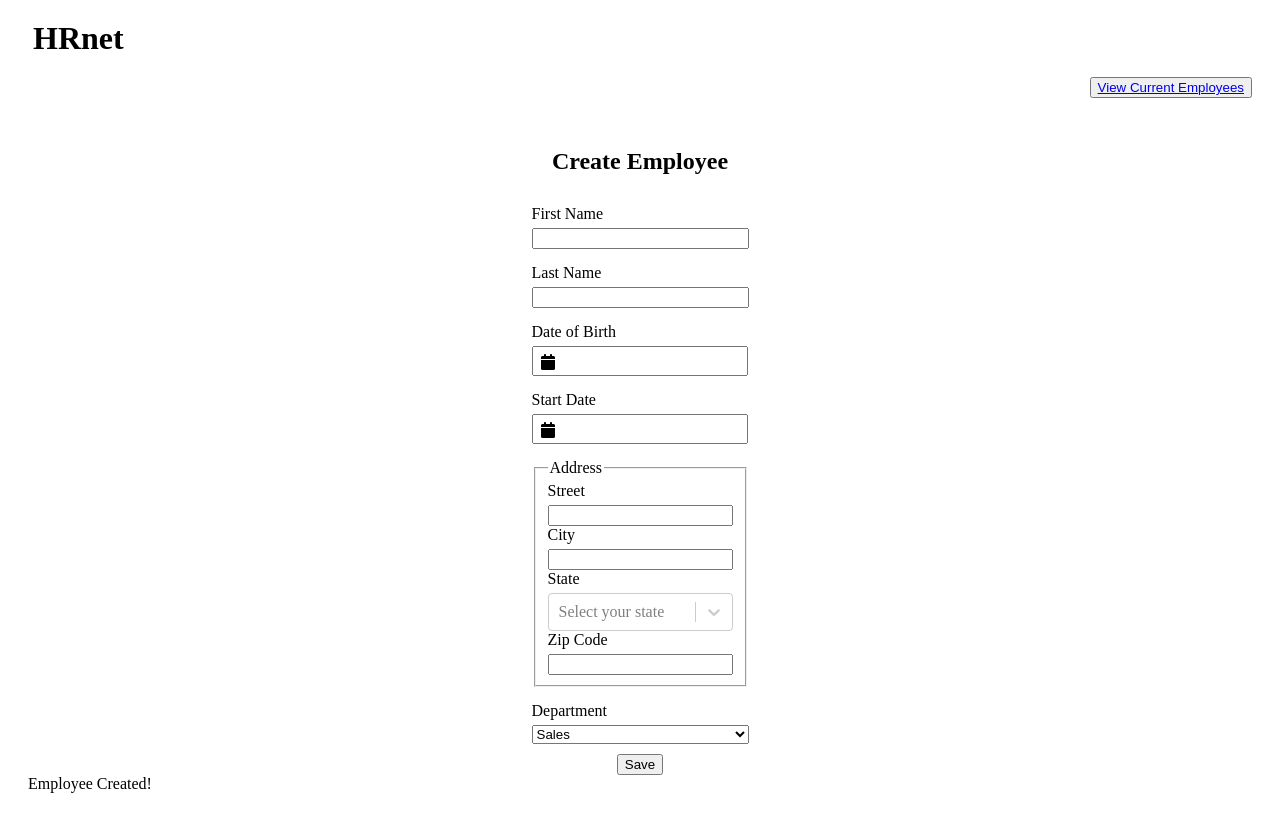
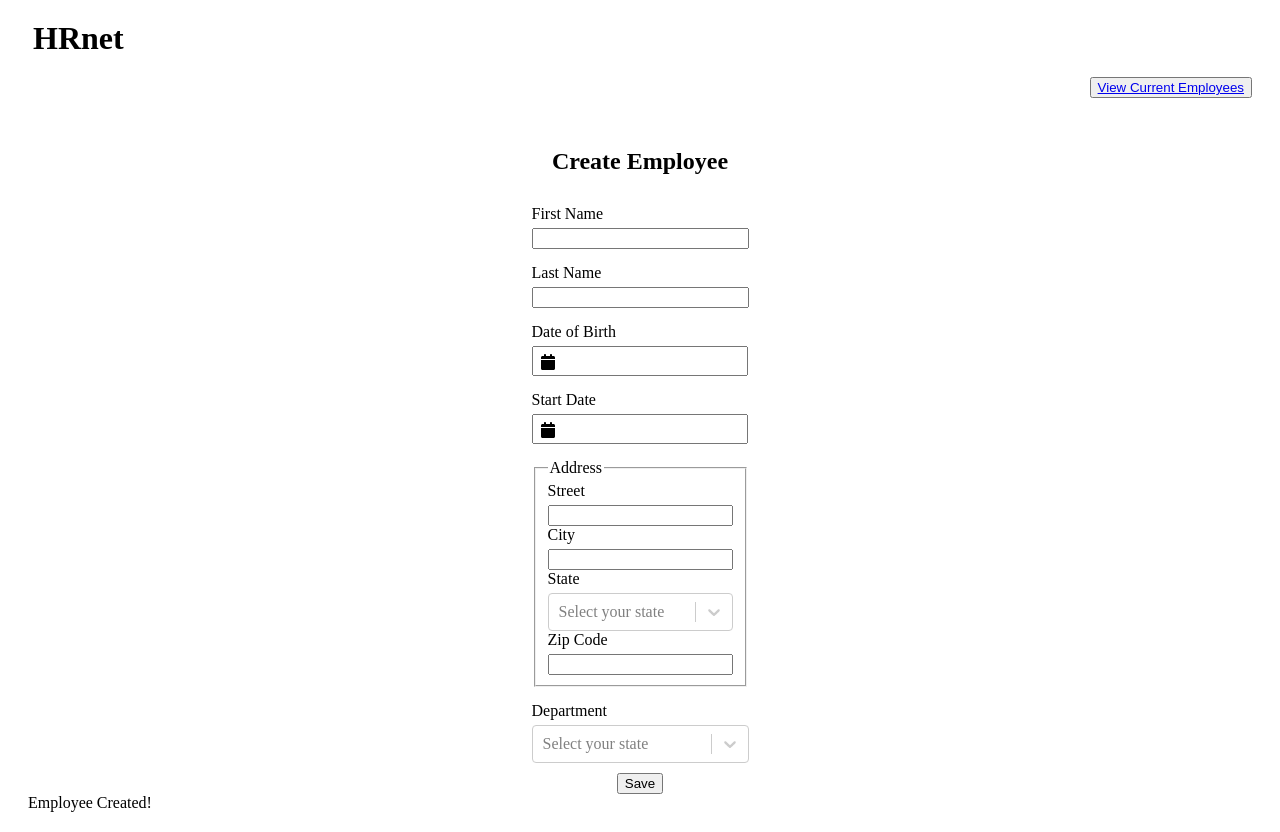
Before and after one commit to nassmim/oc-wealthHealth, a React (Vite) app: page / in a window 1280 px wide. Built offline with nearby package versions, Linux system fonts and the light colour scheme.

Commit message:
feature: custom select dropdown added for company department selection

```diff
--- a/src/features/CreateEmployee/CreateEmployeeForm.tsx
+++ b/src/features/CreateEmployee/CreateEmployeeForm.tsx
@@ -140,7 +140,7 @@ const CreateEmployeeForm = () => {
                   <label htmlFor="zip-code">Zip Code</label>
                   <input
                     id="zip-code"
-                    type="number"
+                    type="text"
                     {...register('address.zipcode')}
                   />
                   {errors.address?.zipcode && (
@@ -151,16 +151,18 @@ const CreateEmployeeForm = () => {
 
               <FieldStyled>
                 <label htmlFor="department">Department</label>
-                <select id="department" {...register('department')}>
-                  {errors.department && (
-                    <span>{errors.department.message}</span>
+                <Controller
+                  control={control}
+                  name="department"
+                  render={({ field: { onChange } }) => (
+                    <>
+                      <SelectDropdown id="department" onChange={onChange} />
+                      {errors.department && (
+                        <span>{errors.department.message}</span>
+                      )}
+                    </>
                   )}
-                  <option>Sales</option>
-                  <option>Marketing</option>
-                  <option>Engineering</option>
-                  <option>Human Resources</option>
-                  <option>Legal</option>
-                </select>
+                />
               </FieldStyled>
             </FormStyled>
 
--- a/src/features/CreateEmployee/models/formData.tsx
+++ b/src/features/CreateEmployee/models/formData.tsx
@@ -35,21 +35,21 @@ const dateSchema = z
   })
   .max(dateHeighteenYearsAgo, { message: 'Employee cannot be under 18yo' })
 
-const addressElementSchema = z
+const stringRequiredSchema = z
   .string({ required_error: 'Field is required' })
   .trim()
 
 const addressSchema = z.object({
-  street: addressElementSchema,
-  city: addressElementSchema,
-  state: addressElementSchema,
+  street: stringRequiredSchema,
+  city: stringRequiredSchema,
+  state: stringRequiredSchema,
 })
 
 const addressSchemaWithZipcode = addressSchema.extend({
   zipcode: z.string().regex(/^\d{5}/, { message: 'Must be 5 digit' }),
 })
 
-const departmentSchema = z.coerce.string()
+const departmentSchema = stringRequiredSchema
 
 const formSchema: ZodType<FormData> = z.object({
   firstName: nameSchema,
```
